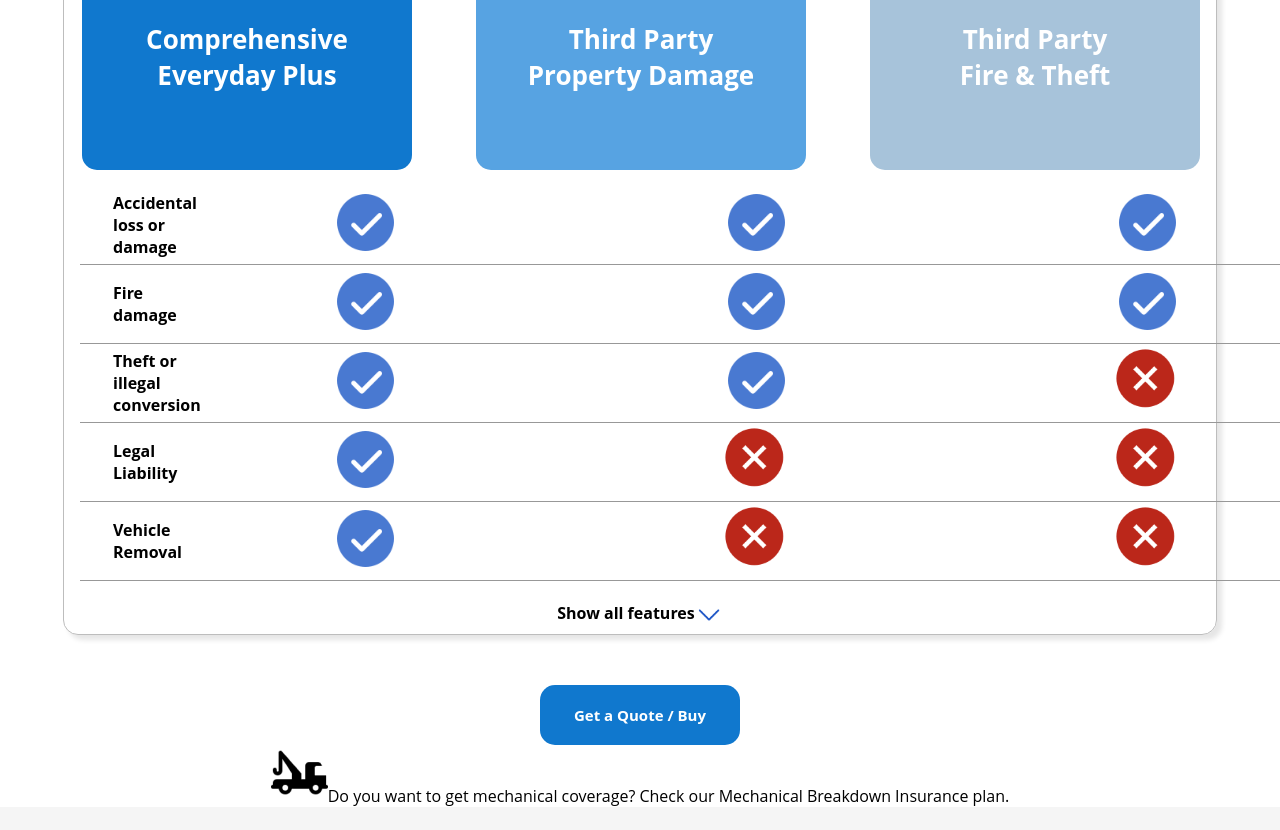
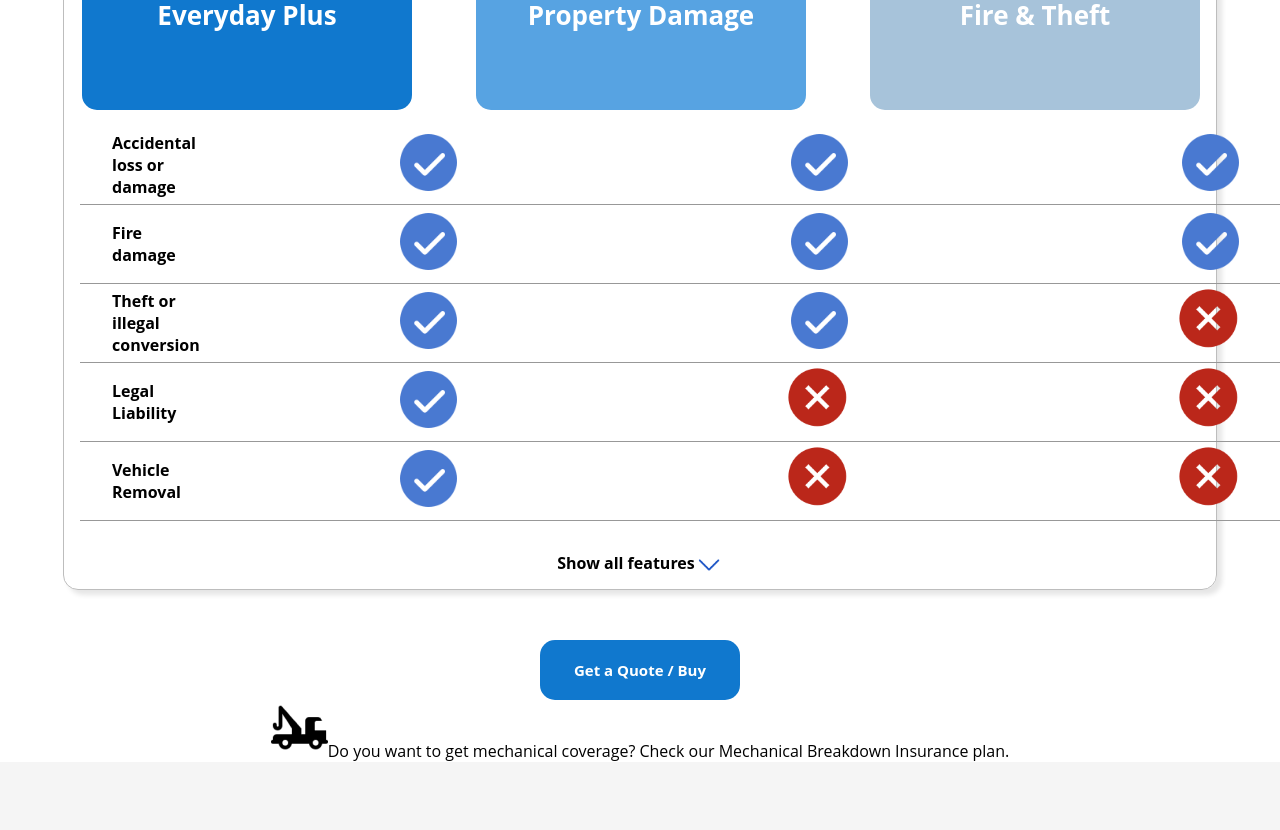
Before and after one commit to aidannairn/insure-a-vehicle, a React (Create React App) app: page / in a window 1280 px wide. Shown: the part 1280-2110 px from the top of the page. Built offline with nearby package versions, Linux system fonts and the light colour scheme.

Commit message:
insurance section fix

```diff
--- a/src/components/DiscoverInsurance/DiscoverInsurance.css
+++ b/src/components/DiscoverInsurance/DiscoverInsurance.css
@@ -64,29 +64,28 @@ table.insurance-table img {
 }
 
 table.insurance-table th {
-  left: 2em;
-  position: relative;
   text-align: left;
+  padding-left: 2em;
 }
 
-table.insurance-table .second-row,
+table.insurance-table .second-row
+ {
+  padding-left: 0em;
+  padding-right: 8em;
+}
+
 table.insurance-table .third-row {
-  padding-left: 10em;
-  padding-right: 10em;
+  padding-left: 12em;
+  padding-right: 8em;
 }
 
 table.insurance-table .first-row {
-  padding-left: 10em;
-  padding-right: 10em;
+  padding-left: 12em;
+  padding-right: 20em;
 }
 
 .arrow-ico {
   width: 28px;
-}
-
-.feature {
-  padding: 10px;
-  font-weight: 700;
 }
 
 .up-arrow {
@@ -166,3 +165,28 @@ img.mechanic {
   text-align: left;
   padding: 30px 0 30px 0;
 }
+
+.car-insurance .policy img {
+  width: 38px;
+  position: relative;
+  top: 12px;
+}
+
+.car-insurance .btn-container {
+  display: flex;
+  justify-content: flex-end;
+  grid-gap: 11.5em;
+  margin-right: 5em;
+}
+
+.car-insurance .policy {
+  display: flex;
+  justify-content: flex-end;
+  margin-right: 6.5em;
+  grid-gap: 16em;
+}
+
+.car-insurance .feature {
+  padding: 20px 0 15px 0;
+  font-weight: 700;
+}
--- a/src/components/DiscoverInsurance/TableExpanded.tsx
+++ b/src/components/DiscoverInsurance/TableExpanded.tsx
@@ -1,11 +1,13 @@
 import React from "react";
 import checkIco from "../../images/check.png";
 import xIco from "../../images/x-icon.png";
+import policyIco from "../../images/Privacy Policy.png";
 
 interface TableExpandedProps {}
 
 export const TableExpanded: React.FC<TableExpandedProps> = ({}) => {
   return (
+    <>
       <table className="insurance-table">
         <tbody>
           <tr>
@@ -190,5 +192,16 @@ export const TableExpanded: React.FC<TableExpandedProps> = ({}) => {
           </tr>
         </tbody>
       </table>
+      <div className="policy">
+        <a>Check Policy <img src={policyIco} /></a>
+        <a>Check Policy <img src={policyIco} /></a>
+        <a>Check Policy <img src={policyIco} /></a>
+      </div>
+      <div className="btn-container">
+        <button className="learn-more-btn">Learn More</button>
+        <button className="learn-more-btn">Learn More</button>
+        <button className="learn-more-btn">Learn More</button>
+      </div>
+    </>
   );
 };
--- a/src/components/WhyTurners/WhyTurners.css
+++ b/src/components/WhyTurners/WhyTurners.css
@@ -4,6 +4,6 @@
     padding: 40px 40px 20px 40px;
 }
 
-h1.heading {
+.why-turners-container h1.heading {
     padding: 40px 0 20px 40px;
 }
```
Also changed, not shown: src/images/Privacy Policy.png (added). Lines whose indentation alone changed are shown as unchanged.
